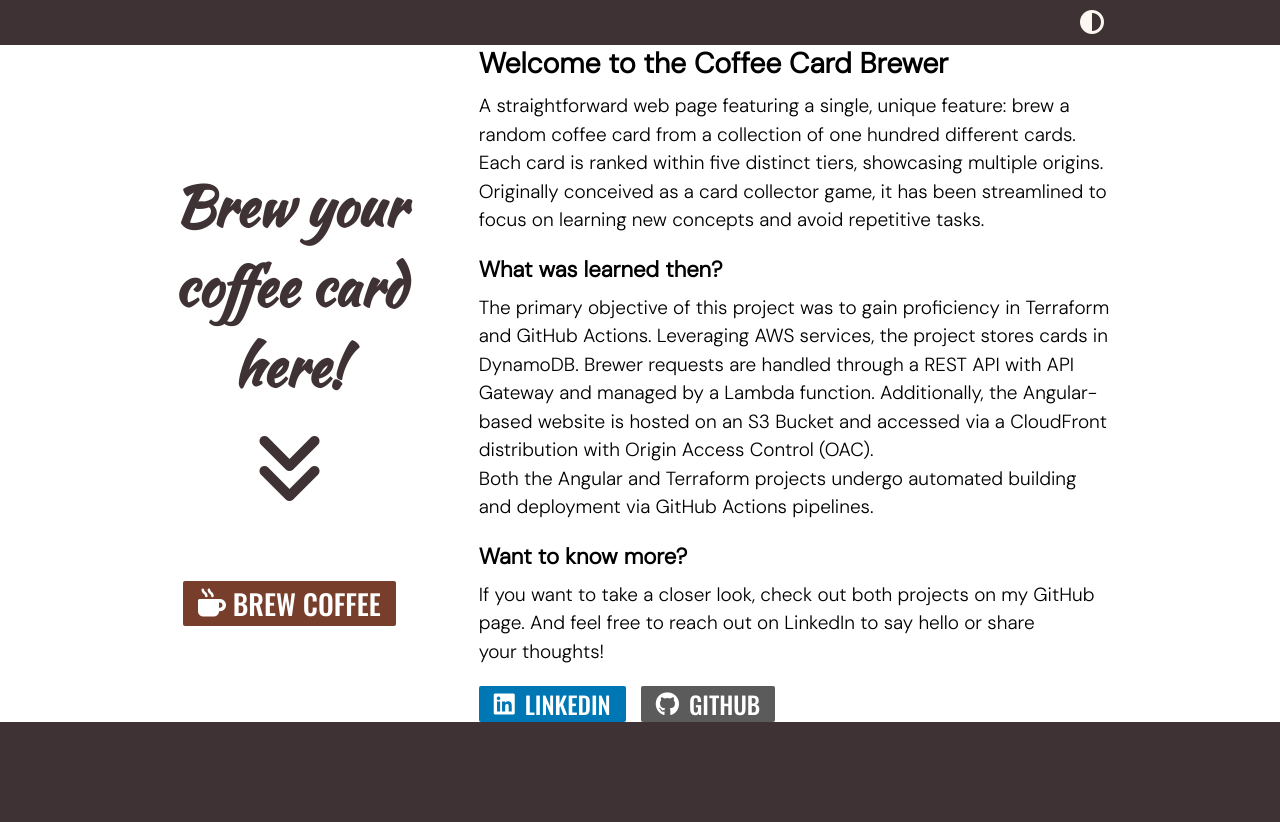
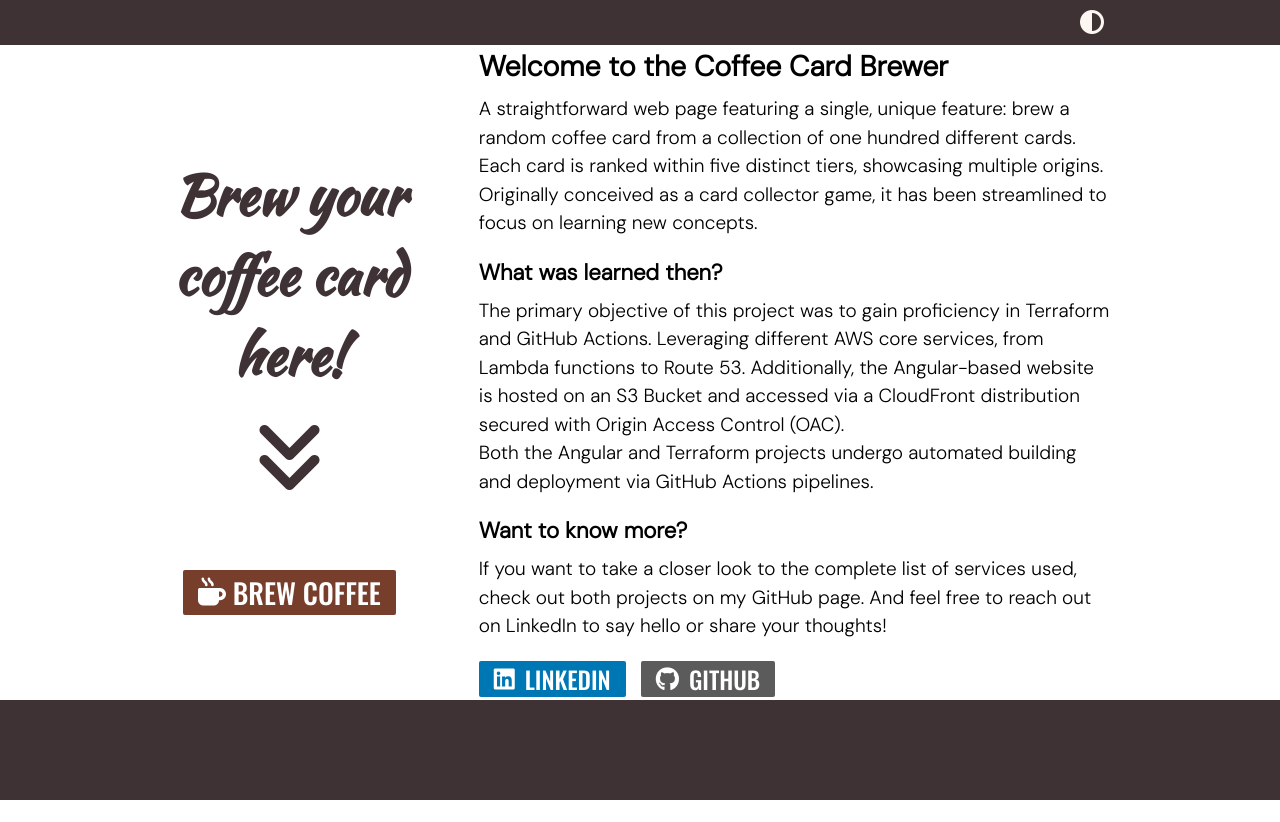
Before and after one commit to erikmichel-dev/coffee-run-web, an Angular app: page / in a window 1280 px wide. After the commit the page ends 800 px from the top, so only its background shows below. Built offline with nearby package versions, Linux system fonts and the light colour scheme.

Commit message:
updated some texts from details

```diff
--- a/src/app/dashboard/details/details.component.html
+++ b/src/app/dashboard/details/details.component.html
@@ -3,23 +3,23 @@
     <section class="text1">
       <h1>Welcome to the Coffee Card Brewer</h1>
       <p>A straightforward web page featuring a single, unique feature: brew a random coffee card from a collection of
-        one hundred different cards. Each card is ranked within five distinct tiers, showcasing multiple origins.
-        Originally conceived as a card collector game, it has been streamlined to focus on learning new concepts and
-        avoid repetitive tasks.</p>
+        one hundred different cards. Each card is ranked within five distinct tiers, showcasing multiple origins. <br>
+        Originally conceived as a card collector game, it has been streamlined to focus on learning new concepts.</p>
     </section>
     <section class="text2">
       <h3>What was learned then?</h3>
-      <p>The primary objective of this project was to gain proficiency in Terraform and GitHub Actions. Leveraging AWS
-        services, the project stores cards in DynamoDB.
-        Brewer requests are handled through a REST API with API Gateway and managed by a Lambda function.
+      <p>The primary objective of this project was to gain proficiency in Terraform and GitHub Actions. Leveraging
+        different AWS
+        core services, from Lambda functions to Route 53.
         Additionally, the Angular-based website is hosted on an S3 Bucket and accessed via a CloudFront distribution
-        with Origin Access Control (OAC).<br>
+        secured with Origin Access Control (OAC).<br>
         Both the Angular and Terraform projects undergo automated building and deployment via GitHub Actions
         pipelines.</p>
     </section>
     <section class="text3">
       <h3>Want to know more?</h3>
-      <p>If you want to take a closer look, check out both projects on my GitHub page.
+      <p>If you want to take a closer look to the complete list of services used, check out both projects on my GitHub
+        page.
         And feel free to reach out on LinkedIn to say hello or share your thoughts!</p>
     </section>
   </div>
```
